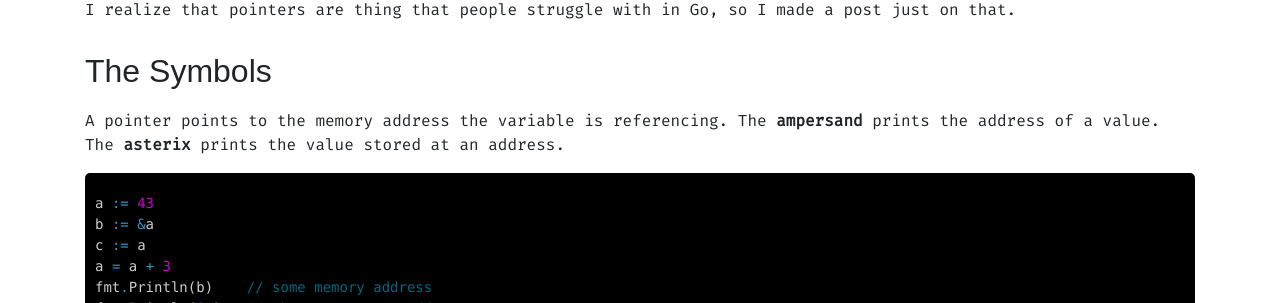
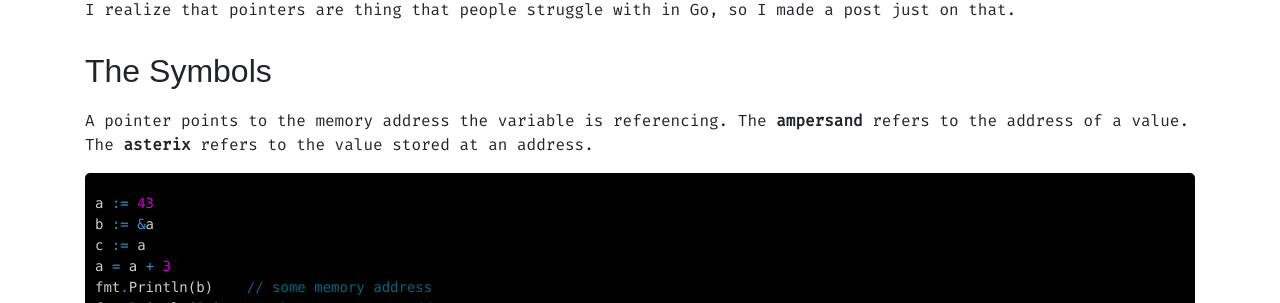
Before and after one commit to DewofyourYouth/DewofyourYouth.github.io, a Jekyll site: the page built from _posts/2020-10-04-some-notes-on-pointers.md, in a window 1280 px wide and 900 px high. Shown: the part 295-598 px from the top of the window. Built offline with Jekyll 4.4.1, drawn with Linux system fonts in a browser that asks for light colours; nearby versions of some CDN libraries; some web fonts are replaced; comment, search, counter and statistics services are not loaded.

Commit message:
change prints with refers to

````diff
--- a/_posts/2020-10-04-some-notes-on-pointers.md
+++ b/_posts/2020-10-04-some-notes-on-pointers.md
@@ -12,7 +12,7 @@ I realize that pointers are thing that people struggle with in Go, so I made a p
 ## The Symbols
 
 A pointer points to the memory address the variable is referencing.
-The **ampersand** prints the address of a value. The **asterix** prints the value stored at an address.
+The **ampersand** refers to the address of a value. The **asterix** refers to the value stored at an address.
 
 ```go
 a := 43
````
